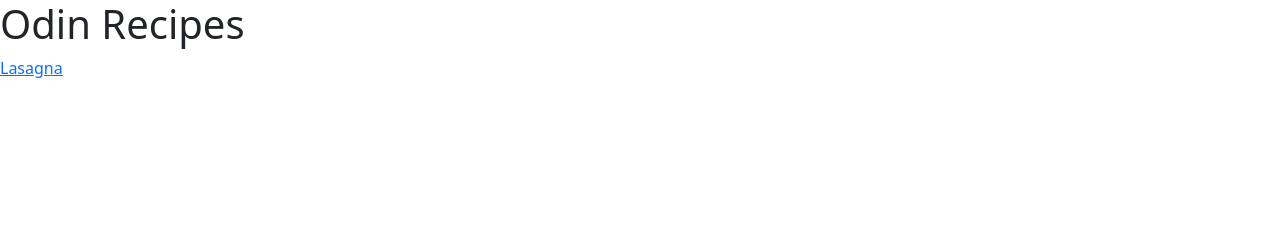
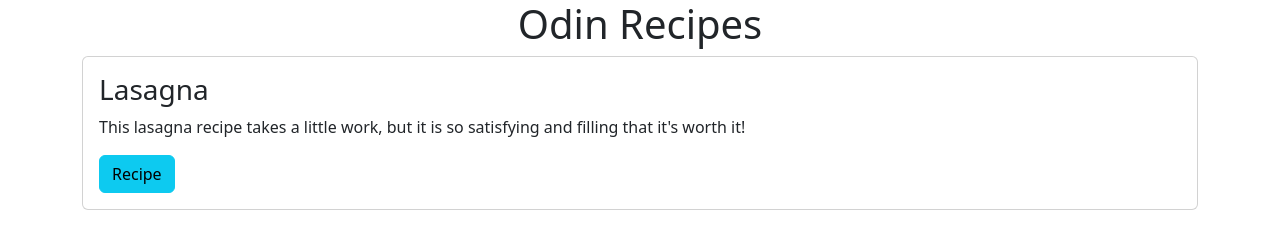
Before and after one commit to WinterAssassin/odin-recipes, a plain HTML site: page index.html in a window 1280 px wide. Drawn offline with nearby package versions, Linux system fonts and the light colour scheme.

Commit message:
Create a card container for recipe

```diff
--- a/index.html
+++ b/index.html
@@ -8,8 +8,22 @@
     <link href="https://cdn.jsdelivr.net/npm/bootstrap@5.2.2/dist/css/bootstrap.min.css" rel="stylesheet" integrity="sha384-Zenh87qX5JnK2Jl0vWa8Ck2rdkQ2Bzep5IDxbcnCeuOxjzrPF/et3URy9Bv1WTRi" crossorigin="anonymous">
 </head>
 <body>
-    <h1>Odin Recipes</h1>
-    <a href="recipes/lasagna.html">Lasagna</a>
+    <div class="container-fluid text-center">
+        <h1>Odin Recipes</h1>
+    </div>
+    <div class="container">
+        <div class="row">
+            <div class="col">
+                <div class="card">
+                    <div class="card-body">
+                        <h3 class="card-title">Lasagna</h3>
+                        <p class="card-text">This lasagna recipe takes a little work, but it is so satisfying and filling that it's worth it!</p>
+                        <a href="recipes/lasagna.html" class="btn btn-info">Recipe</a>
+                    </div>
+                </div>
+            </div>
+        </div>
+    </div>
     <script src="https://cdn.jsdelivr.net/npm/bootstrap@5.2.2/dist/js/bootstrap.bundle.min.js" integrity="sha384-OERcA2EqjJCMA+/3y+gxIOqMEjwtxJY7qPCqsdltbNJuaOe923+mo//f6V8Qbsw3" crossorigin="anonymous"></script>
 </body>
 </html>
```
